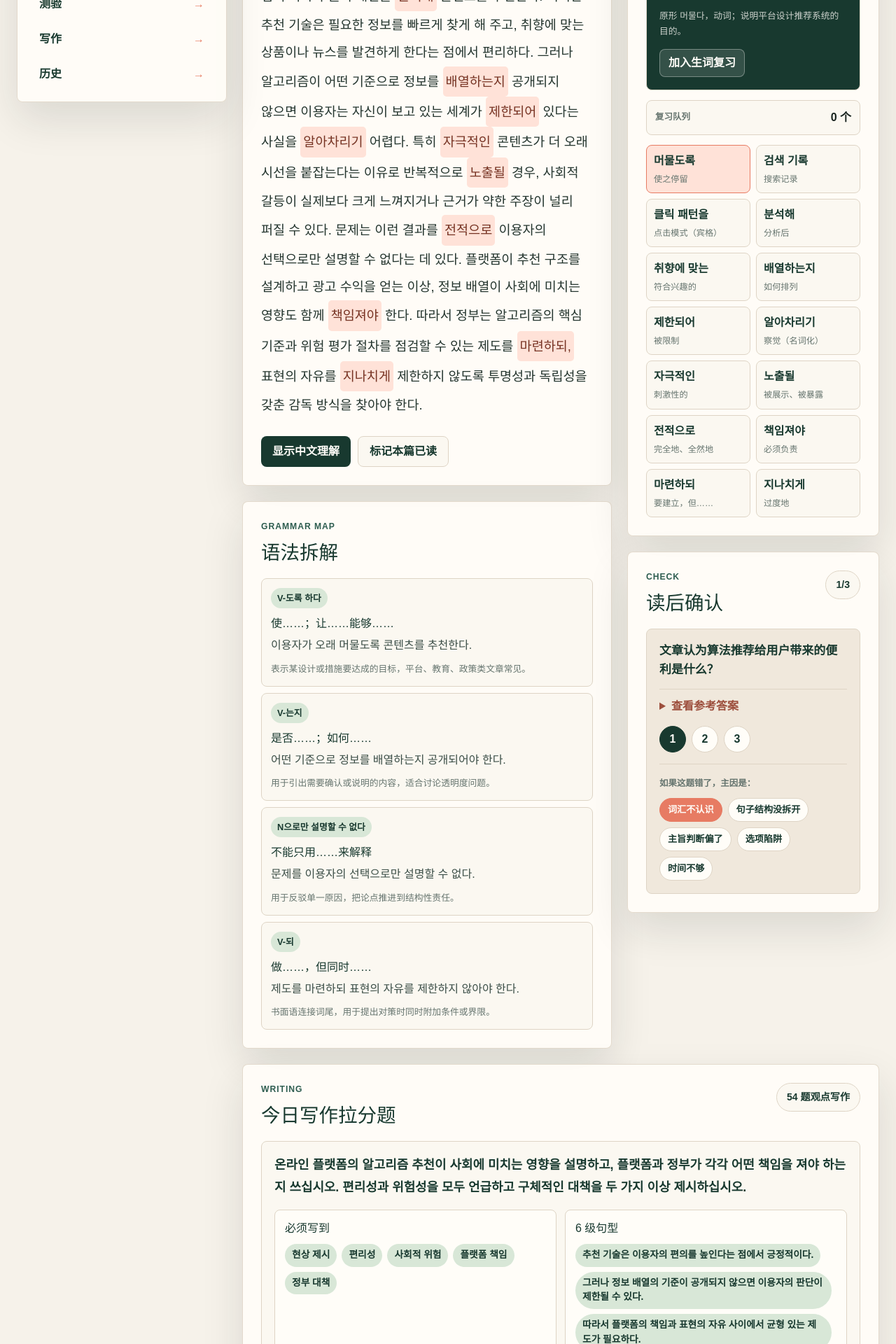
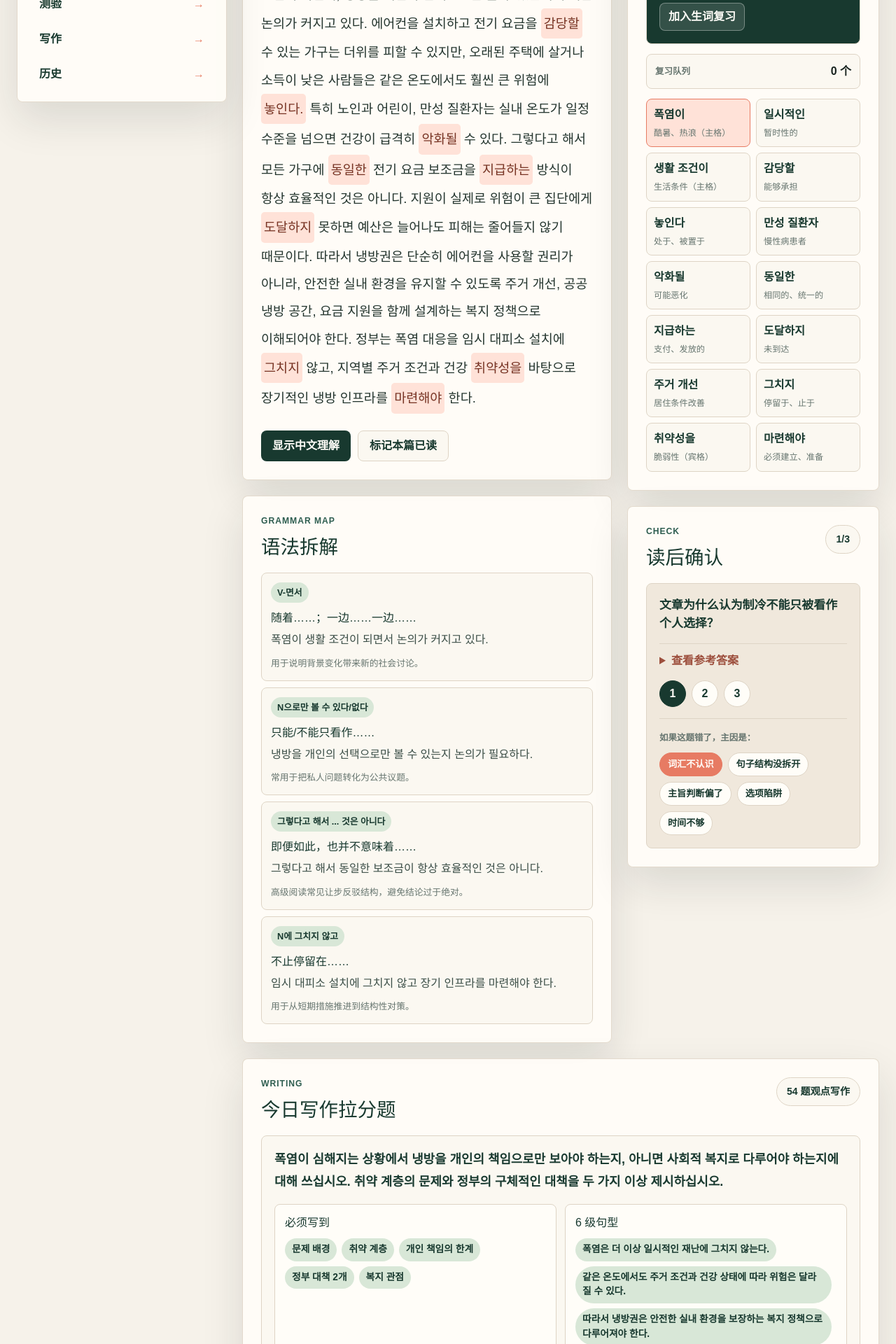
Before and after one commit to adia1223/daily-topik-lab, a Next.js app: page / in a window 1280 px wide. Shown: the part 1300-3220 px from the top of the page at 70% size. Built offline with nearby package versions, Linux system fonts and the light colour scheme.

Commit message:
Add July 21 cooling rights reading

```diff
--- a/app/page.tsx
+++ b/app/page.tsx
@@ -583,7 +583,7 @@ const july19Reading: DailyReading = {
   },
 };
 
-const todayReading: DailyReading = {
+const july20Reading: DailyReading = {
   id: "2026-07-20-algorithm-accountability",
   date: "2026-07-20",
   title: "알고리즘 추천은 누구의 책임인가",
@@ -633,8 +633,59 @@ const todayReading: DailyReading = {
   },
 };
 
+const todayReading: DailyReading = {
+  id: "2026-07-21-cooling-right",
+  date: "2026-07-21",
+  title: "폭염 시대의 냉방권은 복지인가",
+  level: "TOPIK II 5-6级",
+  topic: "环境 / 公共政策",
+  estimatedTime: "14 分钟",
+  korean:
+    "기후 변화로 폭염이 일시적인 재난이 아니라 반복되는 생활 조건이 되면서, 냉방을 개인의 선택으로만 볼 수 있는지에 대한 논의가 커지고 있다. 에어컨을 설치하고 전기 요금을 감당할 수 있는 가구는 더위를 피할 수 있지만, 오래된 주택에 살거나 소득이 낮은 사람들은 같은 온도에서도 훨씬 큰 위험에 놓인다. 특히 노인과 어린이, 만성 질환자는 실내 온도가 일정 수준을 넘으면 건강이 급격히 악화될 수 있다. 그렇다고 해서 모든 가구에 동일한 전기 요금 보조금을 지급하는 방식이 항상 효율적인 것은 아니다. 지원이 실제로 위험이 큰 집단에게 도달하지 못하면 예산은 늘어나도 피해는 줄어들지 않기 때문이다. 따라서 냉방권은 단순히 에어컨을 사용할 권리가 아니라, 안전한 실내 환경을 유지할 수 있도록 주거 개선, 공공 냉방 공간, 요금 지원을 함께 설계하는 복지 정책으로 이해되어야 한다. 정부는 폭염 대응을 임시 대피소 설치에 그치지 않고, 지역별 주거 조건과 건강 취약성을 바탕으로 장기적인 냉방 인프라를 마련해야 한다.",
+  chinese:
+    "随着气候变化使酷暑不再是暂时性灾害，而成为反复出现的生活条件，关于是否还能把制冷视为个人选择的讨论正在扩大。能够安装空调并承担电费的家庭可以躲避高温，但住在老旧住宅或收入较低的人，即使面对相同温度，也会处于更大的风险之中。尤其是老人、儿童和慢性病患者，一旦室内温度超过一定水平，健康可能急剧恶化。即便如此，向所有家庭发放相同的电费补贴也并不总是有效率的。如果补助无法真正到达风险更高的群体，即使预算增加，受害也不会减少。因此，所谓制冷权不应只是使用空调的权利，而应被理解为一种综合性福利政策：通过住宅改善、公共避暑空间和费用支持，共同保障安全的室内环境。政府不应把酷暑应对停留在临时避难所的设置上，而应基于各地区的居住条件和健康脆弱性，建立长期的制冷基础设施。",
+  tokens: [
+    { korean: "폭염이", reading: "pong-yeom-i", meaning: "酷暑、热浪（主格）", note: "原形 폭염，名词；文章讨论的气候风险对象。" },
+    { korean: "일시적인", reading: "il-si-jeok-in", meaning: "暂时性的", note: "原形 일시적이다，形容词；与 반복되는 形成对比，说明问题已常态化。" },
+    { korean: "생활 조건이", reading: "saeng-hwal jo-geon-i", meaning: "生活条件（主格）", note: "名词词组；把酷暑从突发灾害提升为日常政策议题。" },
+    { korean: "감당할", reading: "gam-dang-hal", meaning: "能够承担", grammar: "V-(으)ㄹ 수 있다", note: "原形 감당하다，动词；用于说明家庭承担电费的能力差异。" },
+    { korean: "놓인다", reading: "no-in-da", meaning: "处于、被置于", grammar: "피동", note: "原形 놓이다，被动动词；表达弱势群体处在更大风险中。" },
+    { korean: "만성 질환자", reading: "man-seong jil-hwan-ja", meaning: "慢性病患者", note: "名词；说明政策中应优先考虑的健康脆弱群体。" },
+    { korean: "악화될", reading: "ak-hwa-doel", meaning: "可能恶化", grammar: "피동 + V-(으)ㄹ 수 있다", note: "原形 악화되다，动词；描述高温对健康造成的后果。" },
+    { korean: "동일한", reading: "dong-il-han", meaning: "相同的、统一的", note: "原形 동일하다，形容词；修饰 보조금，用于批评一刀切政策。" },
+    { korean: "지급하는", reading: "ji-geup-ha-neun", meaning: "支付、发放的", grammar: "V-는", note: "原形 지급하다，动词；修饰 방식，指补贴发放方式。" },
+    { korean: "도달하지", reading: "do-dal-ha-ji", meaning: "未到达", grammar: "V-지 못하다", note: "原形 도달하다，动词；说明政策资源可能无法触及目标群体。" },
+    { korean: "주거 개선", reading: "ju-geo gae-seon", meaning: "居住条件改善", note: "名词词组；是作者提出的综合政策手段之一。" },
+    { korean: "그치지", reading: "geu-chi-ji", meaning: "停留于、止于", grammar: "N에 그치지 않다", note: "原形 그치다，动词；引出超越临时避难所的长期治理。" },
+    { korean: "취약성을", reading: "chwi-yak-seong-eul", meaning: "脆弱性（宾格）", note: "原形 취약성，名词；用于政策评估中识别高风险群体。" },
+    { korean: "마련해야", reading: "ma-ryeon-hae-ya", meaning: "必须建立、准备", grammar: "V-아/어야 하다", note: "原形 마련하다，动词；在结论中提出政府行动要求。" },
+  ],
+  grammarPoints: [
+    { pattern: "V-면서", meaning: "随着……；一边……一边……", example: "폭염이 생활 조건이 되면서 논의가 커지고 있다.", note: "用于说明背景变化带来新的社会讨论。" },
+    { pattern: "N으로만 볼 수 있다/없다", meaning: "只能/不能只看作……", example: "냉방을 개인의 선택으로만 볼 수 있는지 논의가 필요하다.", note: "常用于把私人问题转化为公共议题。" },
+    { pattern: "그렇다고 해서 ... 것은 아니다", meaning: "即便如此，也并不意味着……", example: "그렇다고 해서 동일한 보조금이 항상 효율적인 것은 아니다.", note: "高级阅读常见让步反驳结构，避免结论过于绝对。" },
+    { pattern: "N에 그치지 않고", meaning: "不止停留在……", example: "임시 대피소 설치에 그치지 않고 장기 인프라를 마련해야 한다.", note: "用于从短期措施推进到结构性对策。" },
+  ],
+  quiz: [
+    { question: "文章为什么认为制冷不能只被看作个人选择？", answer: "因为酷暑已成为反复出现的生活条件，而不同家庭在住宅条件、收入和健康状况上存在差异，承受风险并不相同。" },
+    { question: "作者为什么不赞成只给所有家庭相同的电费补贴？", answer: "如果补贴无法到达真正高风险的群体，即使预算增加，也不能有效减少高温造成的伤害。" },
+    { question: "作者认为制冷权应被理解为什么样的政策？", answer: "它应被理解为综合性福利政策，包括住宅改善、公共避暑空间和费用支持，以保障安全的室内环境。" },
+  ],
+  writingDrill: {
+    type: "54 题观点写作",
+    prompt: "폭염이 심해지는 상황에서 냉방을 개인의 책임으로만 보아야 하는지, 아니면 사회적 복지로 다루어야 하는지에 대해 쓰십시오. 취약 계층의 문제와 정부의 구체적인 대책을 두 가지 이상 제시하십시오.",
+    checklist: ["문제 배경", "취약 계층", "개인 책임의 한계", "정부 대책 2개", "복지 관점"],
+    sentenceBank: [
+      "폭염은 더 이상 일시적인 재난에 그치지 않는다.",
+      "같은 온도에서도 주거 조건과 건강 상태에 따라 위험은 달라질 수 있다.",
+      "따라서 냉방권은 안전한 실내 환경을 보장하는 복지 정책으로 다루어져야 한다.",
+    ],
+  },
+};
+
 const readingArchive: DailyReading[] = [
   todayReading,
+  july20Reading,
   july19Reading,
   july18Reading,
   july17Reading,
```
Also changed, not shown: 1 other file (tests, documents, lock files or other folders).
